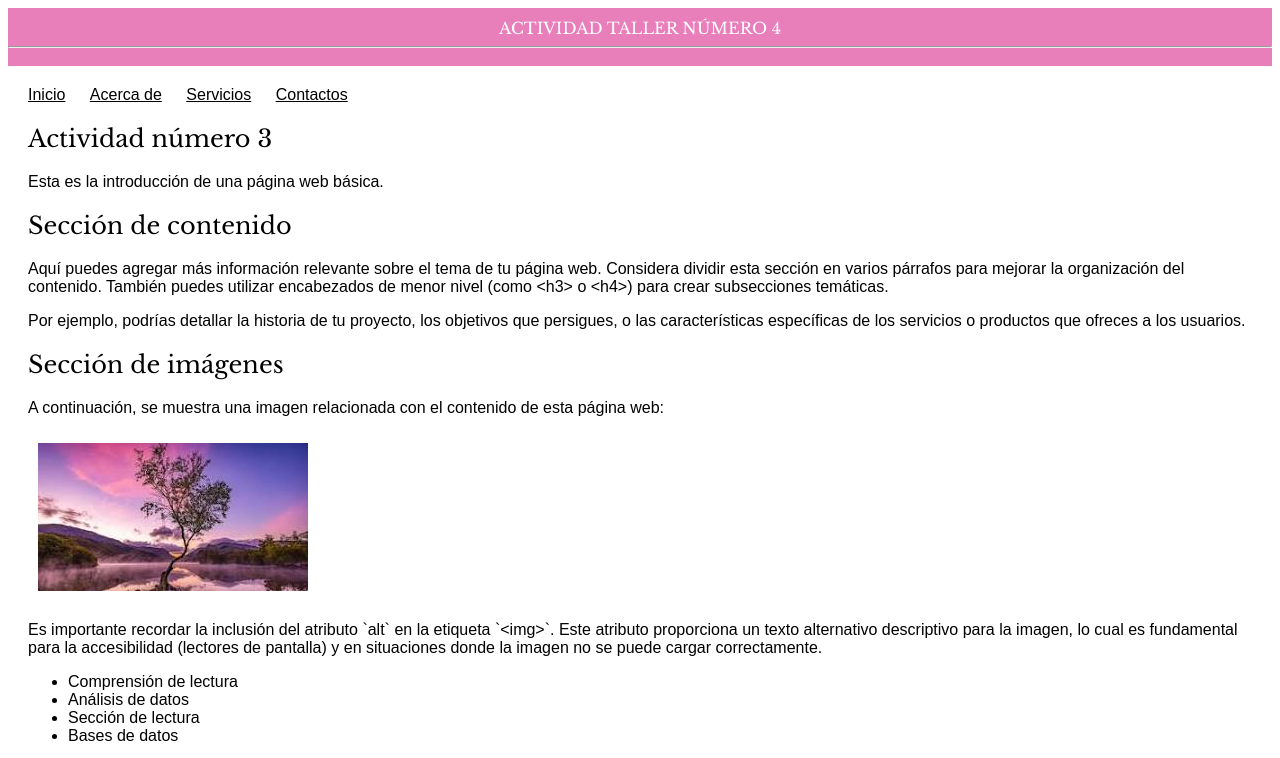
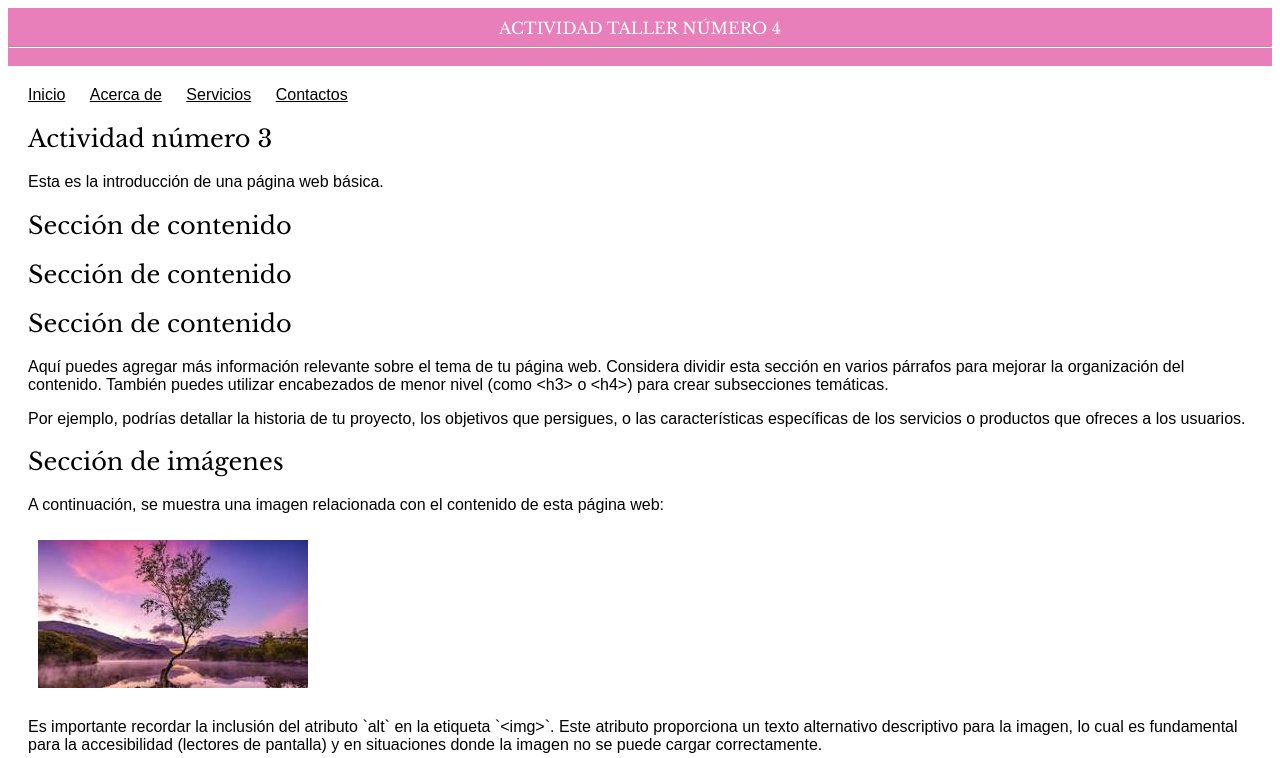
Before and after one commit to Lozano2340/Actividad5, a plain HTML site: page index.html in a window 1280 px wide. Shown: the top 758 px of the page. Drawn offline with nearby package versions, Linux system fonts and the light colour scheme.

Commit message:
Segundo commit

```diff
--- a/index.html
+++ b/index.html
@@ -22,6 +22,8 @@
         <h2>Actividad número 3</h2><!-- Listas ordenadas -->
         <p>Esta es la introducción de una página web básica.</p>
 
+        <h2>Sección de contenido</h2>
+        <h2>Sección de contenido</h2>
         <h2>Sección de contenido</h2>
         <p>Aquí puedes agregar más información relevante sobre el tema de tu página web. Considera dividir esta sección en varios párrafos para mejorar la organización del contenido. También puedes utilizar encabezados de menor nivel (como &lt;h3&gt; o &lt;h4&gt;) para crear subsecciones temáticas.</p>
         <p>Por ejemplo, podrías detallar la historia de tu proyecto, los objetivos que persigues, o las características específicas de los servicios o productos que ofreces a los usuarios.</p>
```
